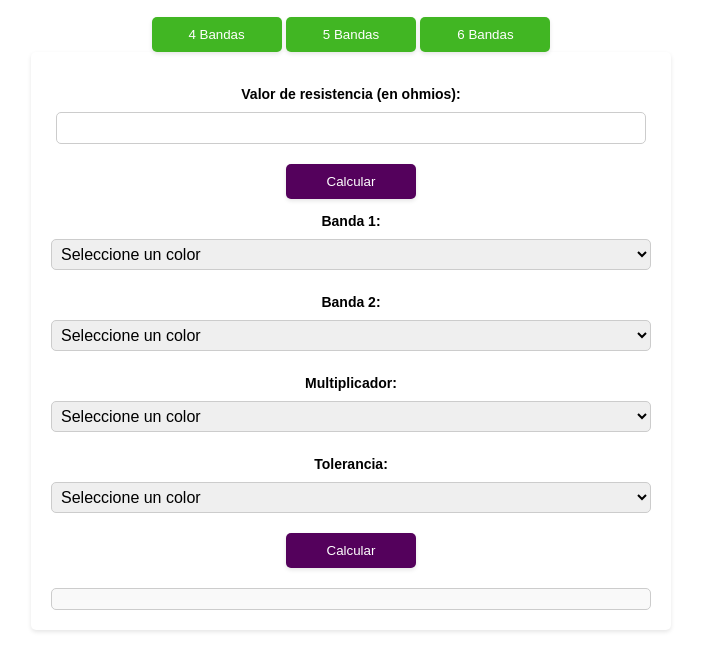
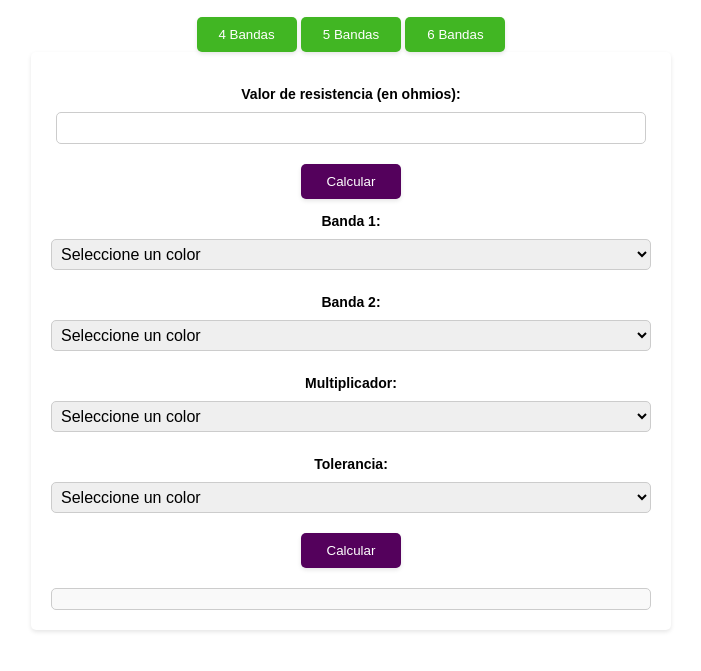
Before and after one commit to AdoDeveloper/Calculadora_De_Resistencias, a plain HTML site: page index.html in a window 1280 px wide. Shown: the part 61-732 px from the top of the page, without its empty margins (289-990 px from the left). Drawn offline with Linux system fonts and the light colour scheme.

Commit message:
cambios css

```diff
--- a/styles.css
+++ b/styles.css
@@ -24,7 +24,7 @@ h1 {
 }
 
 button {
-  max-width: 130px;
+  max-width: 100px;
   background-color: #4d88ff;
   color: white;
   border: none;
@@ -41,7 +41,7 @@ button:hover {
 
 /* Estilos para los botones de selección de bandas */
 .banda-btn {
-  max-width: 130px;
+  max-width: 100px;
   background-color: #41b623;
   color: white;
   border: none;
```
